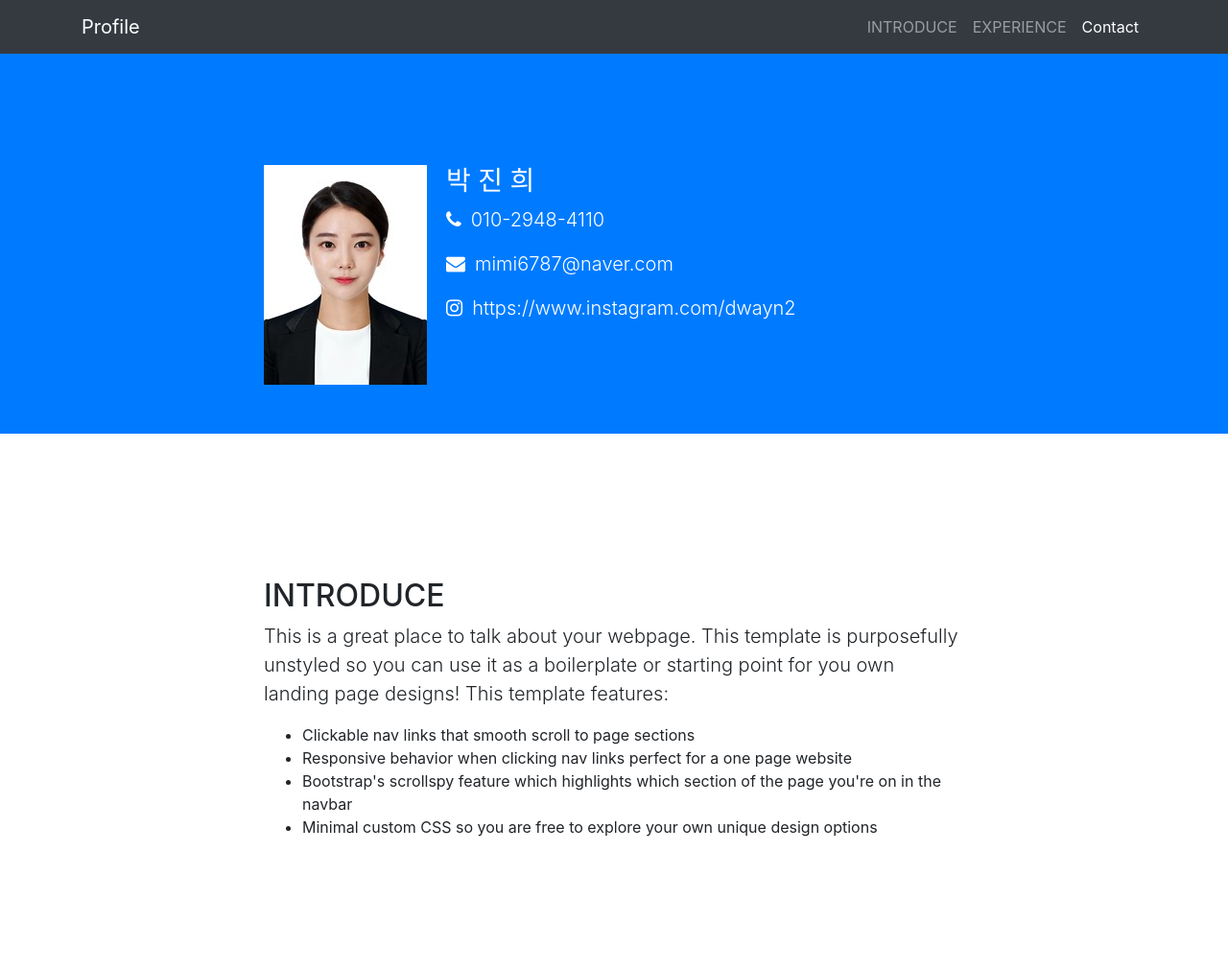
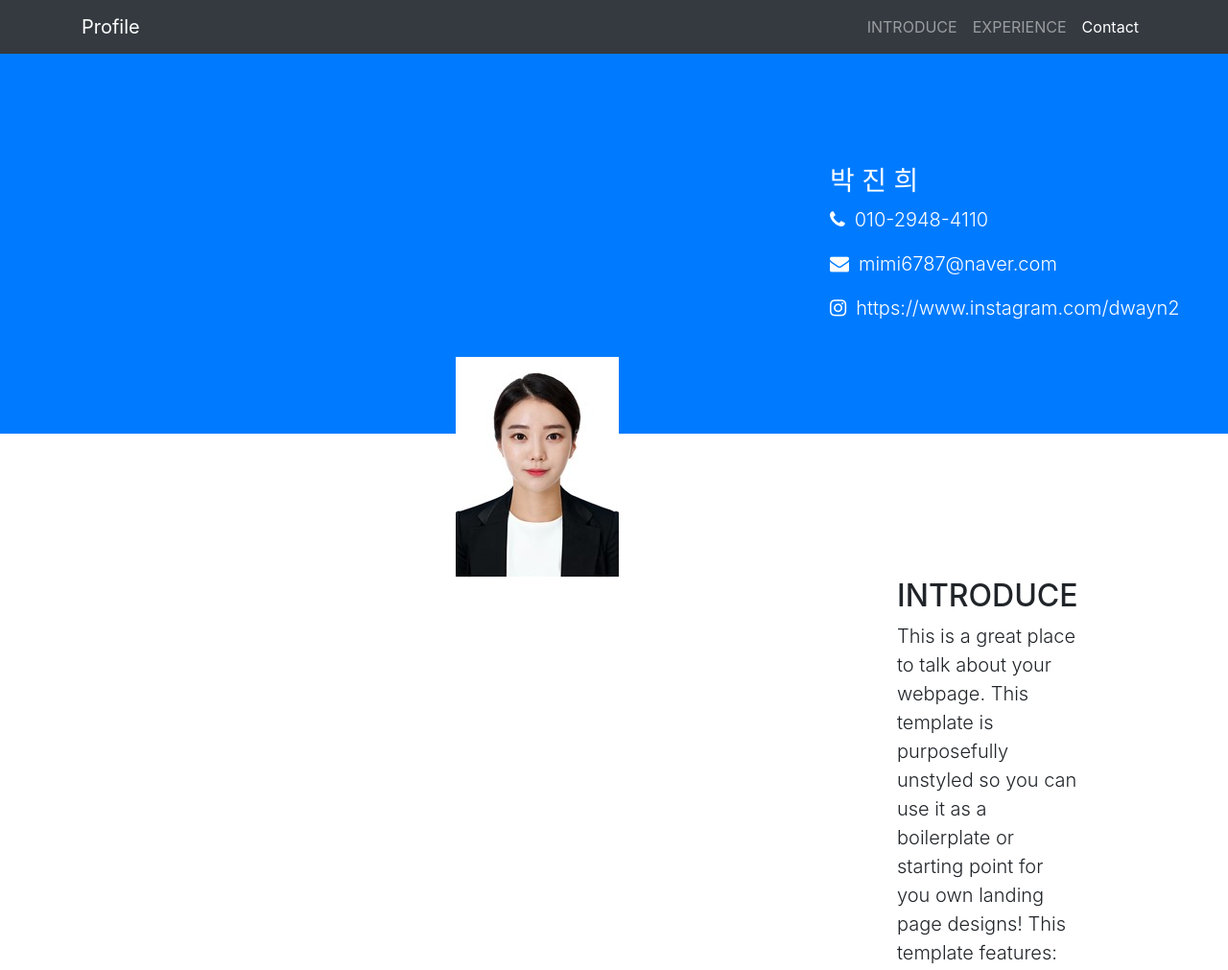
Before and after one commit to dwayn2/jindol.io, a website with bundled scripts: page index.html in a window 1280 px wide. Shown: the top 1011 px of the page at 96% size. Built offline with nearby package versions, Linux system fonts and the light colour scheme.

Commit message:
Update index.html

```diff
--- a/index.html
+++ b/index.html
@@ -49,7 +49,7 @@
   <header class="bg-primary text-white">
     <div class="container text-center">
       <p>
-        <img src="p.jpg" style="float:left; margin-bottom:150px; margin-left:190px; margin-right:20px;">
+        <img src="p.jpg" style="padding: 200px 200px; float:left; margin-bottom:150px; margin-left:190px; margin-right:20px;">
       </p>
     </div>
     <h3>박 진 희</h3>
```
